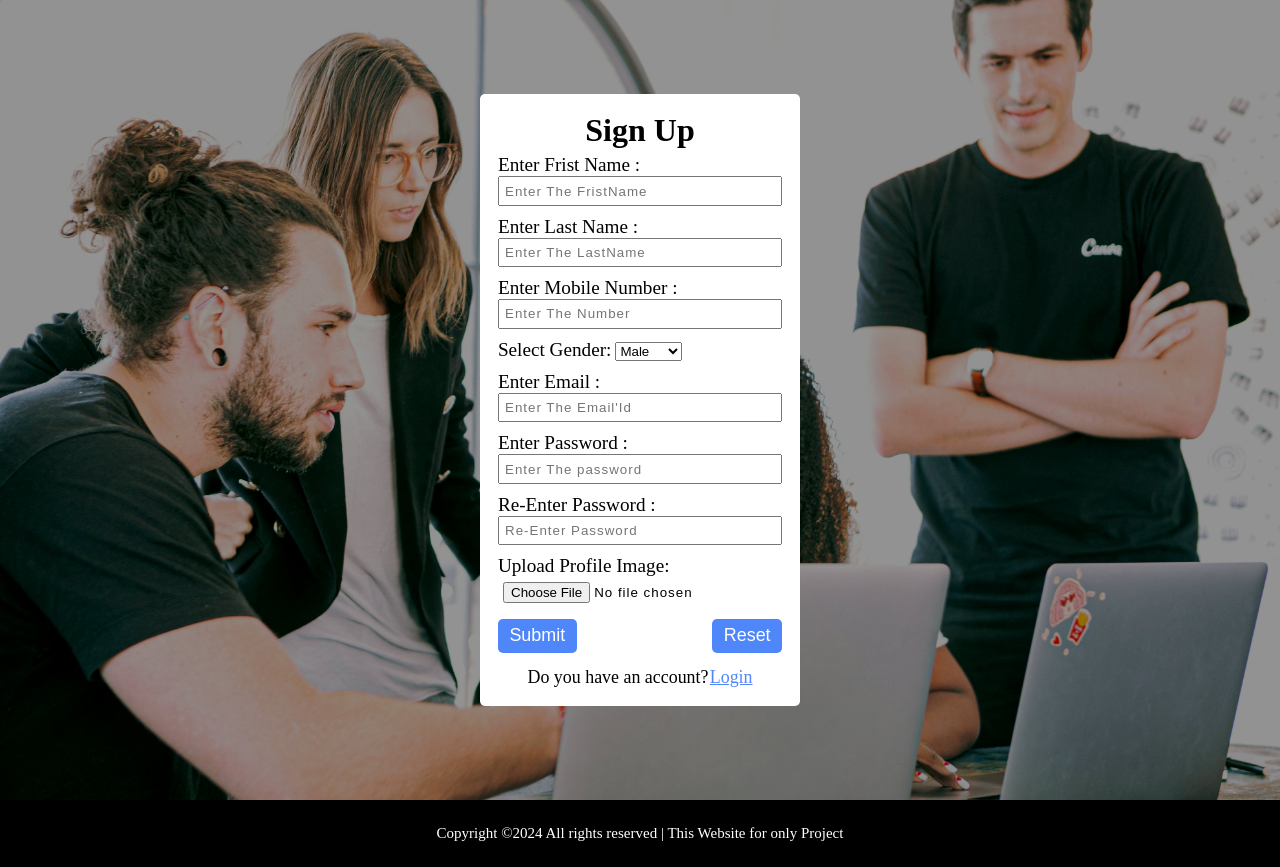
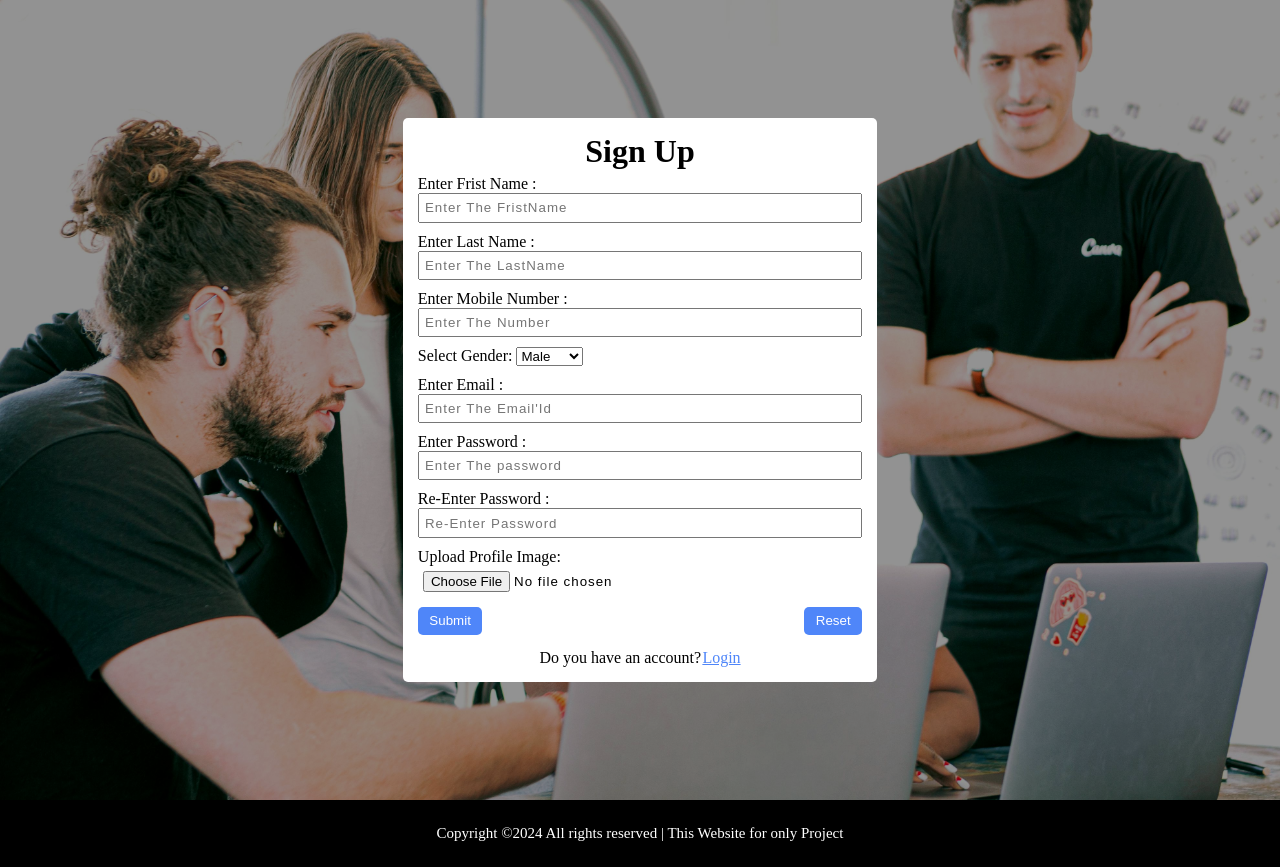
Before and after one commit to sujit-patel/Financial-Website, a PHP site: page /signup.html in a window 1280 px wide. Shown: the part 118-985 px from the top of the page. Run offline with PHP 8.4, Linux system fonts and the light colour scheme.

Commit message:
Update signup.css

```diff
--- a/signup.css
+++ b/signup.css
@@ -156,6 +156,7 @@ aside .menu-bar {
     align-items: center;
     justify-content: center;
     position: relative;
+    padding: 20px;
 }
 
 .container .overlay {
@@ -170,31 +171,28 @@ aside .menu-bar {
 
 form {
     background-color: white;
-    padding: 1.4vw 1vw;
+    padding: 15px 10px;
     border-radius: 5px;
     display: flex;
     flex-direction: column;
     align-items: center;
     justify-content: center;
-    width: 25%;
+    /* width: 25%; */
     z-index: 1;
 }
 
 form .block {
-    padding: 0.4vw;
+    padding: 5px;
     width: 100%;
 }
 
 form h1 {
-    font-size: 2.5vw;
+    /* font-size: 2.5vw; */
     display: flex;
     justify-content: center;
 
 }
 
-form label {
-    font-size: 1.5vw;
-}
 
 form ::placeholder {
     display: flex;
@@ -214,7 +212,7 @@ form input {
 }
 
 #btn button {
-    font-size: 1.4vw;
+    /* font-size: 1.4vw; */
     padding: 0.5vw 0.9vw;
     color: white;
     background-color: #4F86F9;
@@ -223,7 +221,7 @@ form input {
 }
 
 form p {
-    font-size: 1.4vw;
+    /* font-size: 1.4vw; */
     padding-top: 0.7vw;
 }
 
```
